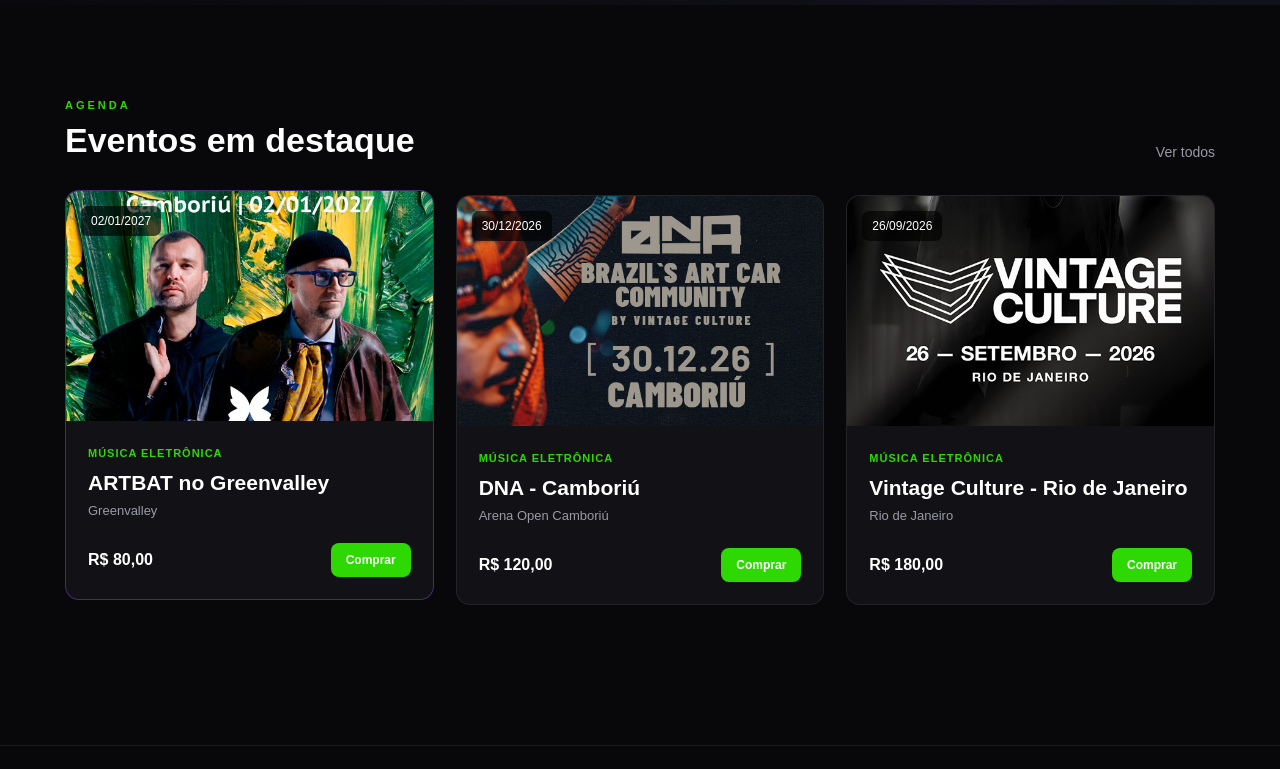
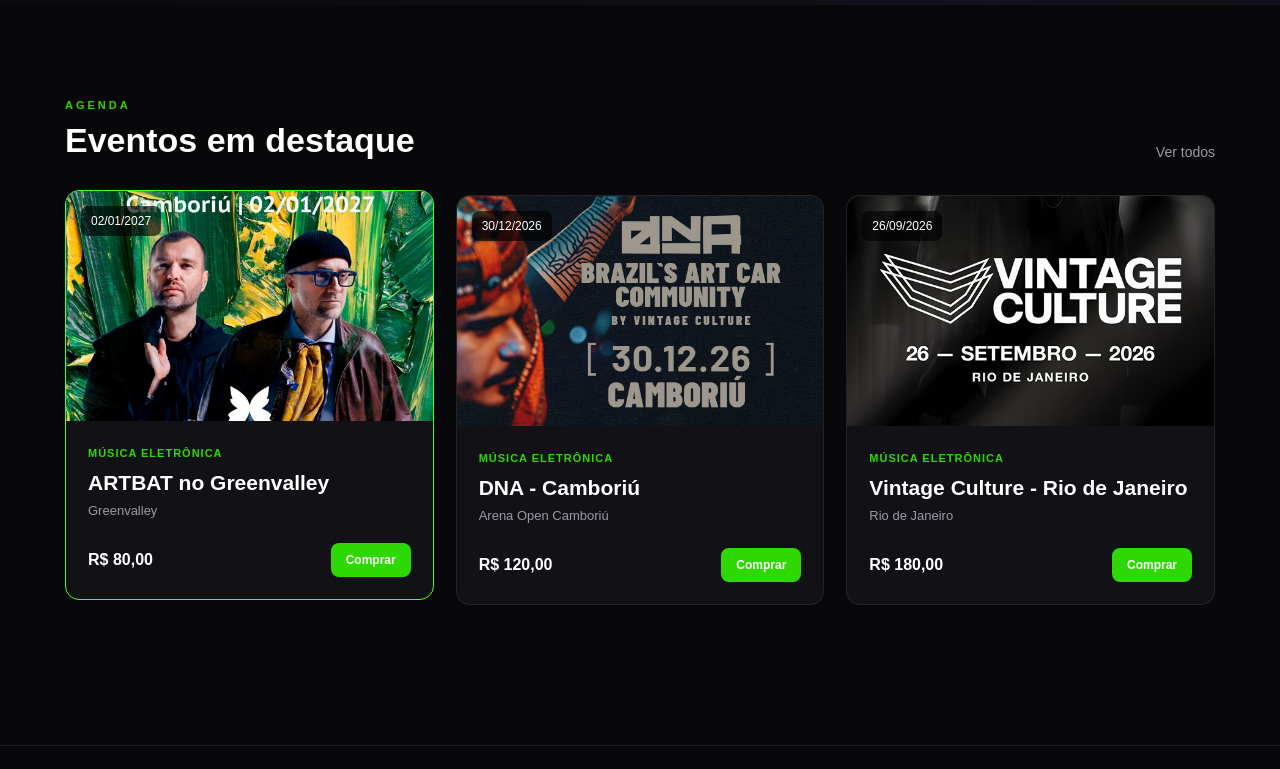
Before and after one commit to souzaek021/MIDNIGHT-CLUBS, a plain HTML site: page index.html in a window 1280 px wide. In both pictures the pointer is over the element 249 px from the left and 996 px from the top of the page. Shown: the part 596-1365 px from the top of the page. Drawn offline with Linux system fonts and the light colour scheme.

Commit message:
Atualiza borda dos cards

```diff
--- a/Css/global.css
+++ b/Css/global.css
@@ -335,7 +335,7 @@ input {
 
 .event-card:hover {
     transform: translateY(-5px);
-    border-color: rgba(139, 92, 246, 0.4);
+    border-color: rgb(76, 255, 32);
 }
 
 .event-card-image {
```
